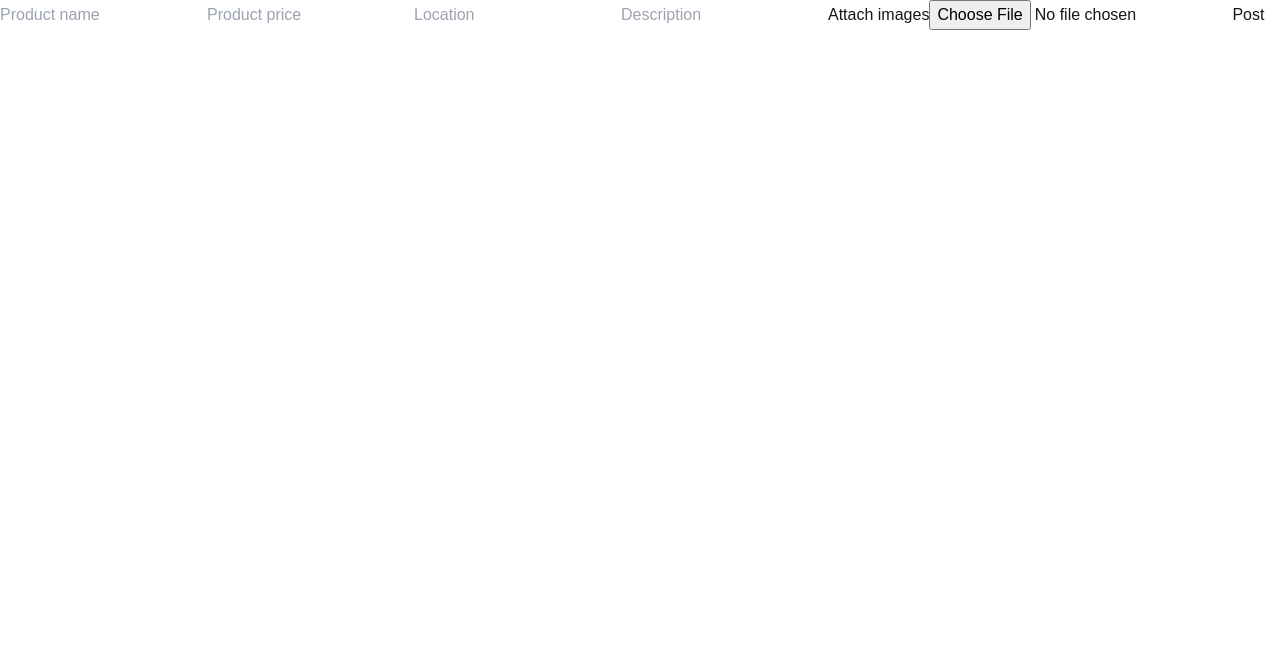
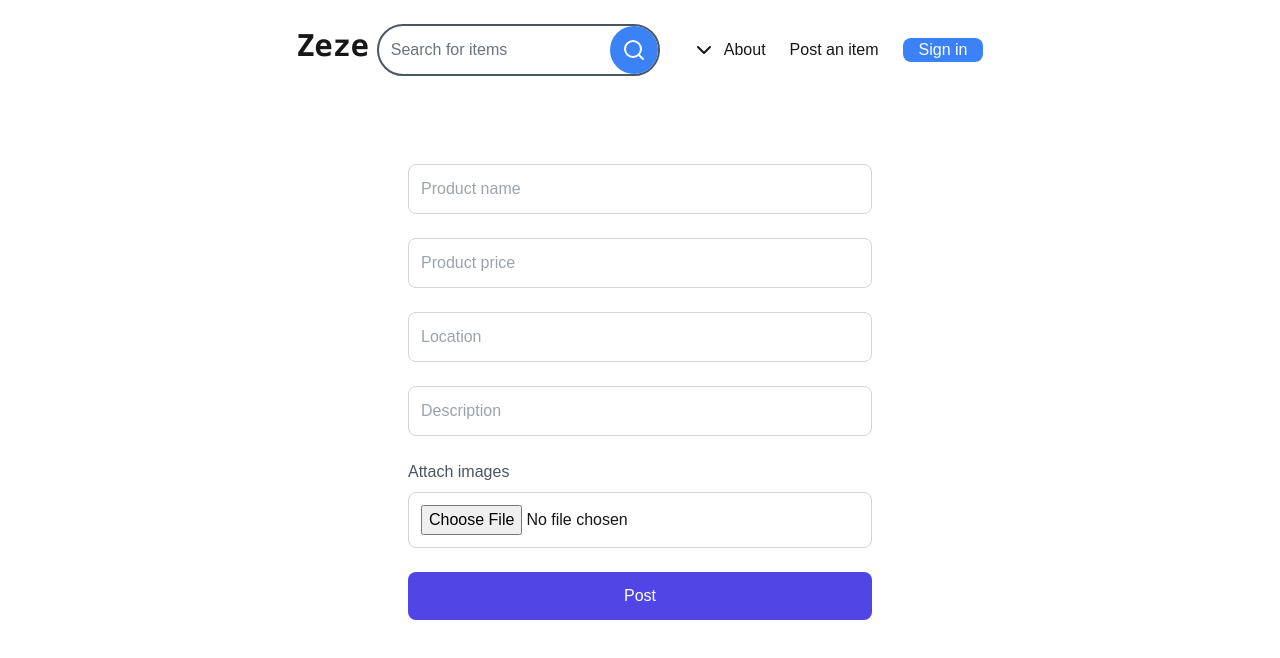
Before and after one commit to livanjimenez/project-marketplace, a Next.js app: page /post in a window 1280 px wide. Shown: the top 658 px of the page. Built offline with nearby package versions, Linux system fonts and the light colour scheme.

Commit message:
added form ui to post page, need to add authorization for signed in users

```diff
--- a/app/page.tsx
+++ b/app/page.tsx
@@ -13,7 +13,7 @@ export default function HomePage() {
       <header className="flex items-center justify-center px-24 py-8 gap-8">
         <div className="flex items-center justify-center space-x-2">
           <Link href="/">
-            <h1 className="font-mono text-3xl font-semibold">Zeze</h1>
+            <h1 className="font-mono text-3xl font-semibold mb-2">Zeze</h1>
           </Link>
           <SearchBar />
         </div>
--- a/app/post/page.tsx
+++ b/app/post/page.tsx
@@ -1,18 +1,98 @@
 'use client';
+
+import Link from 'next/link';
+import SearchBar from '@/components/SearchBar';
+import DropdownButton from '@/components/DropdownButton';
+import PostButton from '@/components/PostButton';
+import LoginSignUpButton from '@/components/LoginSignUpButton';
+
 export default function PostPage() {
-  function handleSubmit(event: React.FormEvent<HTMLFormElement>) {}
+  function handleSubmit(event: React.FormEvent<HTMLFormElement>) {
+    event.preventDefault();
+    const formData = new FormData(event.currentTarget);
+    const product = {
+      name: formData.get('name') as string,
+      price: formData.get('price') as string,
+      location: formData.get('location') as string,
+      description: formData.get('description') as string,
+      images: formData.getAll('images') as unknown,
+    };
+    console.log(product);
+  }
 
   return (
     <>
-      <form onSubmit={handleSubmit}>
-        <input type="text" placeholder="Product name" />
-        <input type="text" placeholder="Product price" />
-        <input type="text" placeholder="Location" />
-        <input type="text" placeholder="Description" />
-        <label>Attach images</label>
-        <input type="file" />
-        <button type="submit">Post</button>
-      </form>
+      <header className="flex items-center justify-center px-24 py-2 gap-8">
+        <div className="flex items-center justify-center space-x-2">
+          <Link href="/">
+            <h1 className="font-mono text-3xl font-semibold mb-2">Zeze</h1>
+          </Link>
+          <SearchBar />
+        </div>
+
+        <div className="flex items-center space-x-6">
+          {/* <LocationButton /> */}
+          <DropdownButton
+            name="About"
+            categories={['About', 'Terms of Service', 'Privacy']}
+          />
+          <PostButton />
+          <LoginSignUpButton />
+        </div>
+      </header>
+      <div className="my-10">
+        <form
+          onSubmit={handleSubmit}
+          className="space-y-6 max-w-lg mx-auto p-6"
+        >
+          <div className="flex flex-col">
+            <input
+              type="text"
+              name="name"
+              placeholder="Product name"
+              className="p-3 border border-gray-300 rounded-lg focus:outline-none focus:ring-2 focus:ring-indigo-500"
+            />
+          </div>
+          <div className="flex flex-col">
+            <input
+              type="text"
+              name="price"
+              placeholder="Product price"
+              className="p-3 border border-gray-300 rounded-lg focus:outline-none focus:ring-2 focus:ring-indigo-500"
+            />
+          </div>
+          <div className="flex flex-col">
+            <input
+              type="text"
+              name="location"
+              placeholder="Location"
+              className="p-3 border border-gray-300 rounded-lg focus:outline-none focus:ring-2 focus:ring-indigo-500"
+            />
+          </div>
+          <div className="flex flex-col">
+            <input
+              type="text"
+              name="description"
+              placeholder="Description"
+              className="p-3 border border-gray-300 rounded-lg focus:outline-none focus:ring-2 focus:ring-indigo-500"
+            />
+          </div>
+          <div className="flex flex-col">
+            <label className="mb-2 text-gray-600">Attach images</label>
+            <input
+              type="file"
+              name="images"
+              className="p-3 border border-gray-300 rounded-lg"
+            />
+          </div>
+          <button
+            type="submit"
+            className="w-full p-3 bg-indigo-600 text-white rounded-lg hover:bg-indigo-700 focus:outline-none focus:ring-2 focus:ring-indigo-500"
+          >
+            Post
+          </button>
+        </form>
+      </div>
     </>
   );
 }
```
